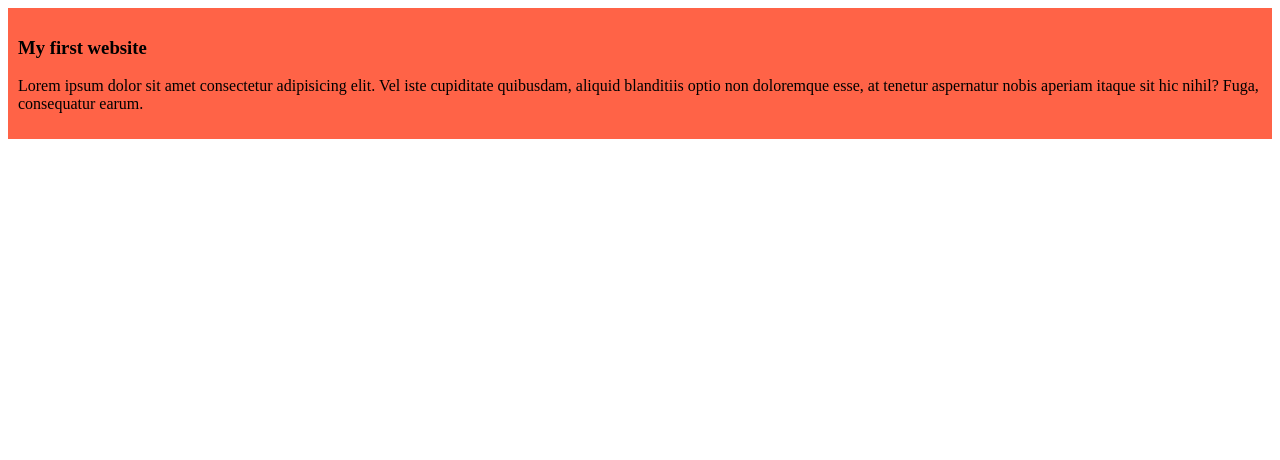
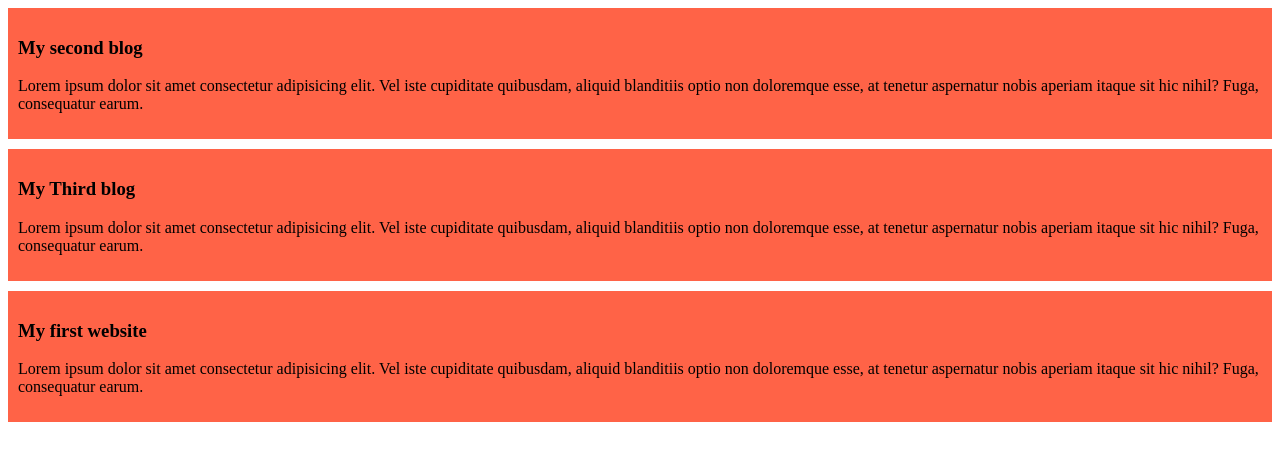
Before and after one commit to Shamimur12/my-simple-website, a plain HTML site: page index.html in a window 1280 px wide. Drawn offline with Linux system fonts and the light colour scheme.

Commit message:
added the second and the third blog

```diff
--- a/index.html
+++ b/index.html
@@ -8,6 +8,14 @@
 </head>
 <body>
     <div>
+        <h3>My second blog</h3>
+        <p>Lorem ipsum dolor sit amet consectetur adipisicing elit. Vel iste cupiditate quibusdam, aliquid blanditiis optio non doloremque esse, at tenetur aspernatur nobis aperiam itaque sit hic nihil? Fuga, consequatur earum.</p>
+    </div>
+    <div>
+        <h3>My Third blog</h3>
+        <p>Lorem ipsum dolor sit amet consectetur adipisicing elit. Vel iste cupiditate quibusdam, aliquid blanditiis optio non doloremque esse, at tenetur aspernatur nobis aperiam itaque sit hic nihil? Fuga, consequatur earum.</p>
+    </div>
+    <div>
         <h3>My first website</h3>
         <p>Lorem ipsum dolor sit amet consectetur adipisicing elit. Vel iste cupiditate quibusdam, aliquid blanditiis optio non doloremque esse, at tenetur aspernatur nobis aperiam itaque sit hic nihil? Fuga, consequatur earum.</p>
     </div>
--- a/styles/blog.css
+++ b/styles/blog.css
@@ -1,4 +1,5 @@
 div{
     background-color: tomato;
     padding: 10px;
+    margin-bottom: 10px;
 }
```
